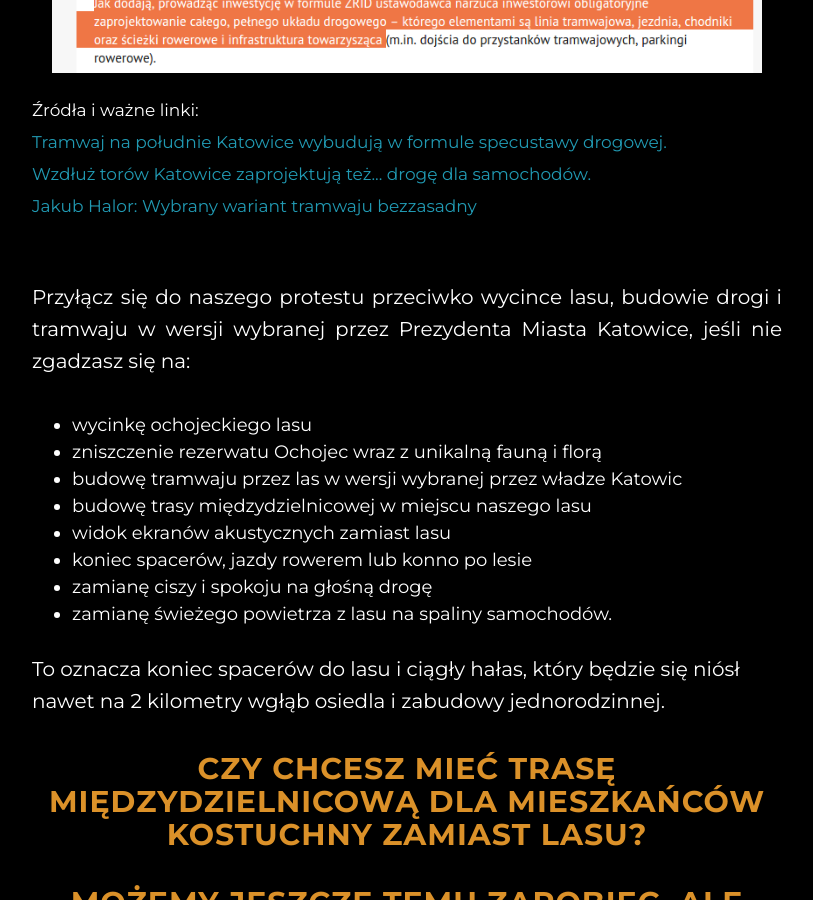
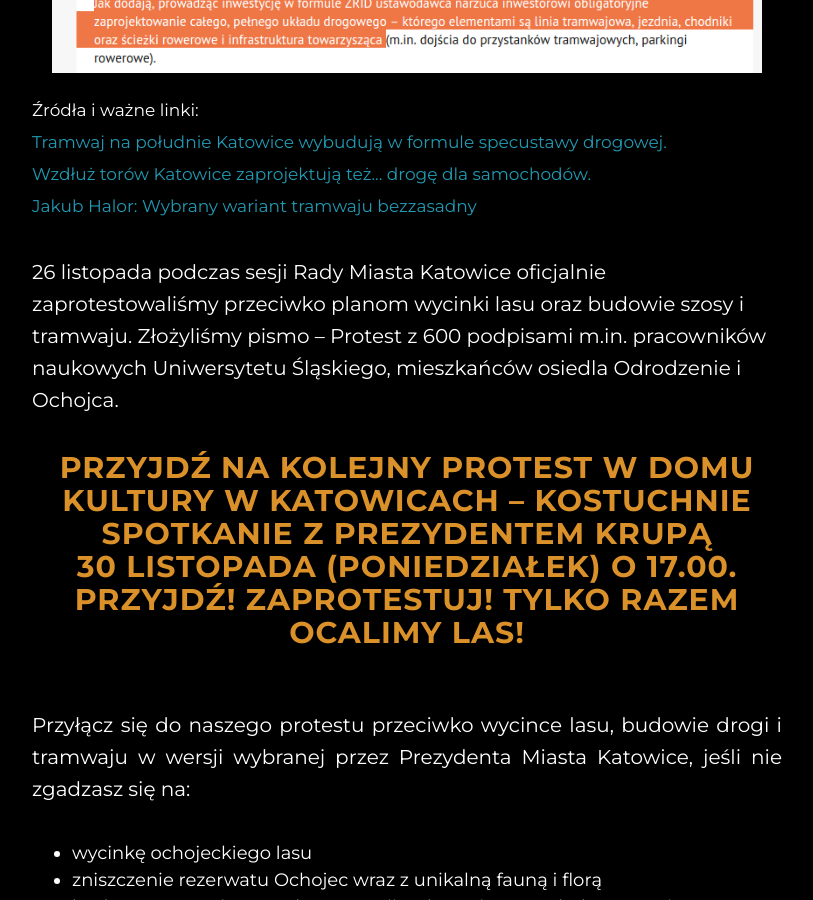
Before and after one commit to naszlas-katowice/naszlas.katowice.pl, a Jekyll site: the page built from index.html, in a window 1280 px wide and 900 px high, scrolled down 2308 px. Shown: the whole window, without its empty margins (233-1046 px from the left). Built offline with Jekyll 4.4.1, drawn with Linux system fonts in a browser that asks for light colours.

Commit message:
Update index.html

```diff
--- a/index.html
+++ b/index.html
@@ -60,6 +60,19 @@
           <a href="http://www.transport-publiczny.pl/wiadomosci/katowice-jakub-halor-wybrany-wariant-tramwaju-bezzasadny-50560.html">Jakub Halor: Wybrany wariant tramwaju bezzasadny</a>
         </small></p>
 
+        <p>
+          26 listopada podczas sesji Rady Miasta Katowice oficjalnie zaprotestowaliśmy przeciwko planom wycinki lasu oraz budowie szosy i tramwaju. Złożyliśmy pismo – Protest z 600 podpisami m.in.
+pracowników naukowych Uniwersytetu Śląskiego, mieszkańców osiedla Odrodzenie i Ochojca.
+        </p>
+
+        <h2 class="orange" style="text-align:center;">
+Przyjdź na kolejny protest w Domu Kultury w Katowicach – Kostuchnie<br>
+spotkanie z Prezydentem Krupą<br>
+30 listopada (poniedziałek) o 17.00.<br>
+Przyjdź! Zaprotestuj! TYLKO RAZEM OCALIMY LAS!
+        </h2>
+        </p>
+
         <p style="margin-top:3em;text-align:justify;">
           Przyłącz się do naszego protestu przeciwko wycince lasu, budowie drogi i tramwaju w wersji wybranej przez Prezydenta Miasta Katowice, jeśli nie zgadzasz się na:
         </p>
```
